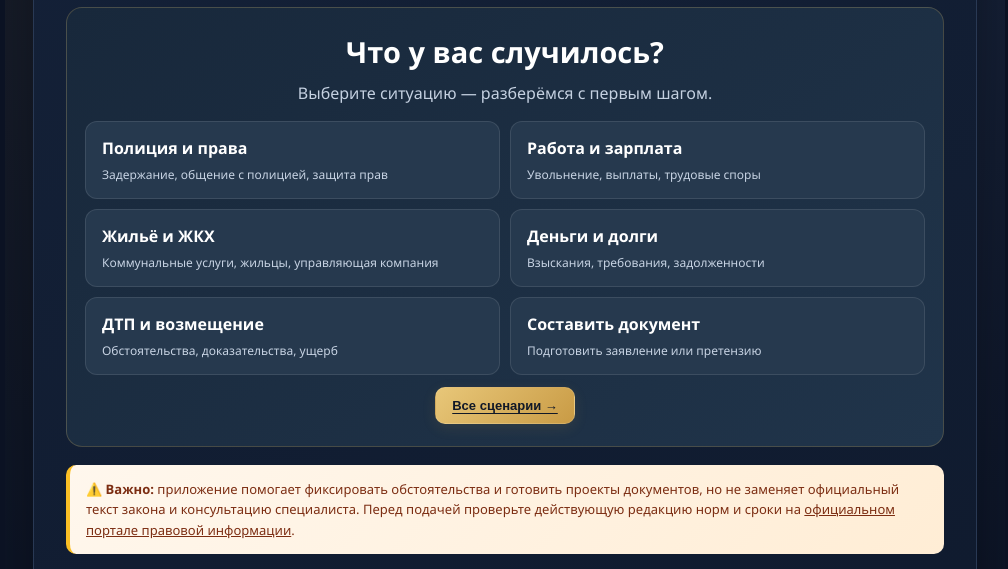
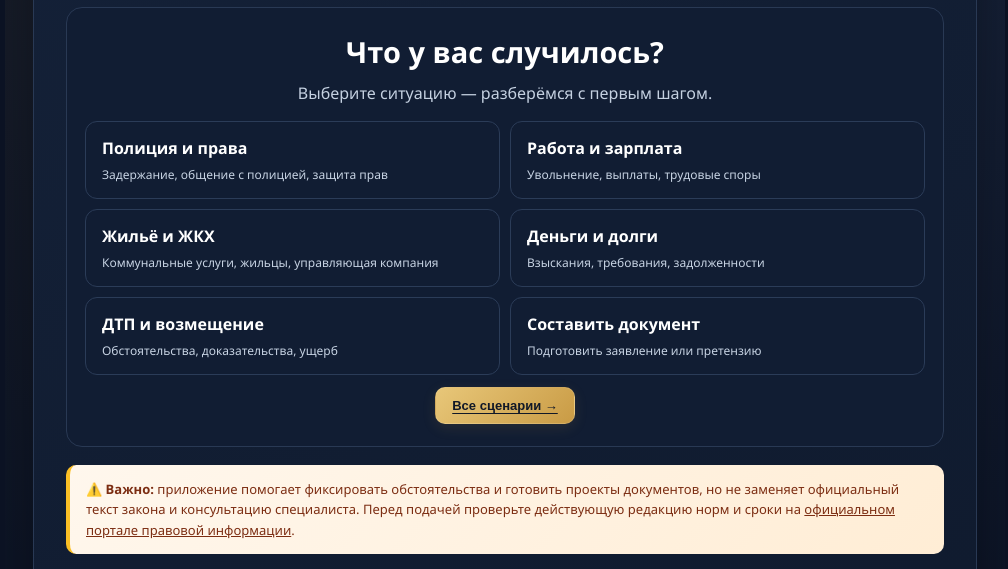
Before and after one commit to zimatoken/ya-v-nature-lawyer, a website: page index.html in a window 1280 px wide. Shown: the part 197-766 px from the top of the page, without its empty margins (135-1143 px from the left). Drawn offline with nearby package versions, Linux system fonts and the light colour scheme.

Commit message:
Fix: UI v3.5 — исправлен цвет карточек, фона route-hero (единый тёмный стиль)

```diff
--- a/index.html
+++ b/index.html
@@ -586,7 +586,7 @@
         /* v3.4 Professional: user-first routes and four-section navigation */
         .top-nav{display:grid;grid-template-columns:repeat(4,minmax(0,1fr));position:sticky;top:8px;z-index:20;background:rgba(10,16,28,.94);box-shadow:0 8px 24px rgba(0,0,0,.16)}
         .nav-btn{min-height:44px;white-space:nowrap}
-        .route-hero{margin:10px 0 18px;padding:22px 18px;border-radius:16px;background:linear-gradient(145deg,#18283b,#20344a);border:1px solid rgba(231,190,103,.22);color:#edf3ff}
+        .route-hero{margin:10px 0 18px;padding:22px 18px;border-radius:16px;background:#111d33;border:1px solid #293954;color:#edf3ff}
         .route-hero h2 { margin: 0 0 6px; text-align: center; font-size: clamp(22px,3vw,29px); color: #ffffff; font-weight: 700; }
         .route-hero>p{text-align:center;color:#c5d1e1;margin:0 0 16px}
         /* Исправленный блок быстрых маршрутов */
@@ -605,10 +605,10 @@
           gap: 5px;
           min-height: 78px;
           padding: 14px 16px;
-          border: 1px solid rgba(166, 190, 220, .16);
+          border: 1px solid #2b3c58 !important; /* Рамка как у радара */
           border-radius: 12px;
           /* Возвращаем тёмно-синий фон вместо золотого */
-          background: #26394e !important;
+          background: #111d33 !important; /* Тёмный фон как у радара */
           color: #f4f7fc !important;
           font: 600 15px/1.3 "Segoe UI", system-ui, sans-serif;
           text-align: left;
@@ -620,8 +620,8 @@
         /* Эффект при наведении */
         .quick-route:hover,
         .quick-route:focus-visible {
-          background: #304760 !important;
-          border-color: #e7be67 !important;
+          background: #20314d !important; /* Цвет ховера как у радара */
+          border-color: #8c7545 !important;
           transform: translateY(-1px);
           outline: none;
         }
```
